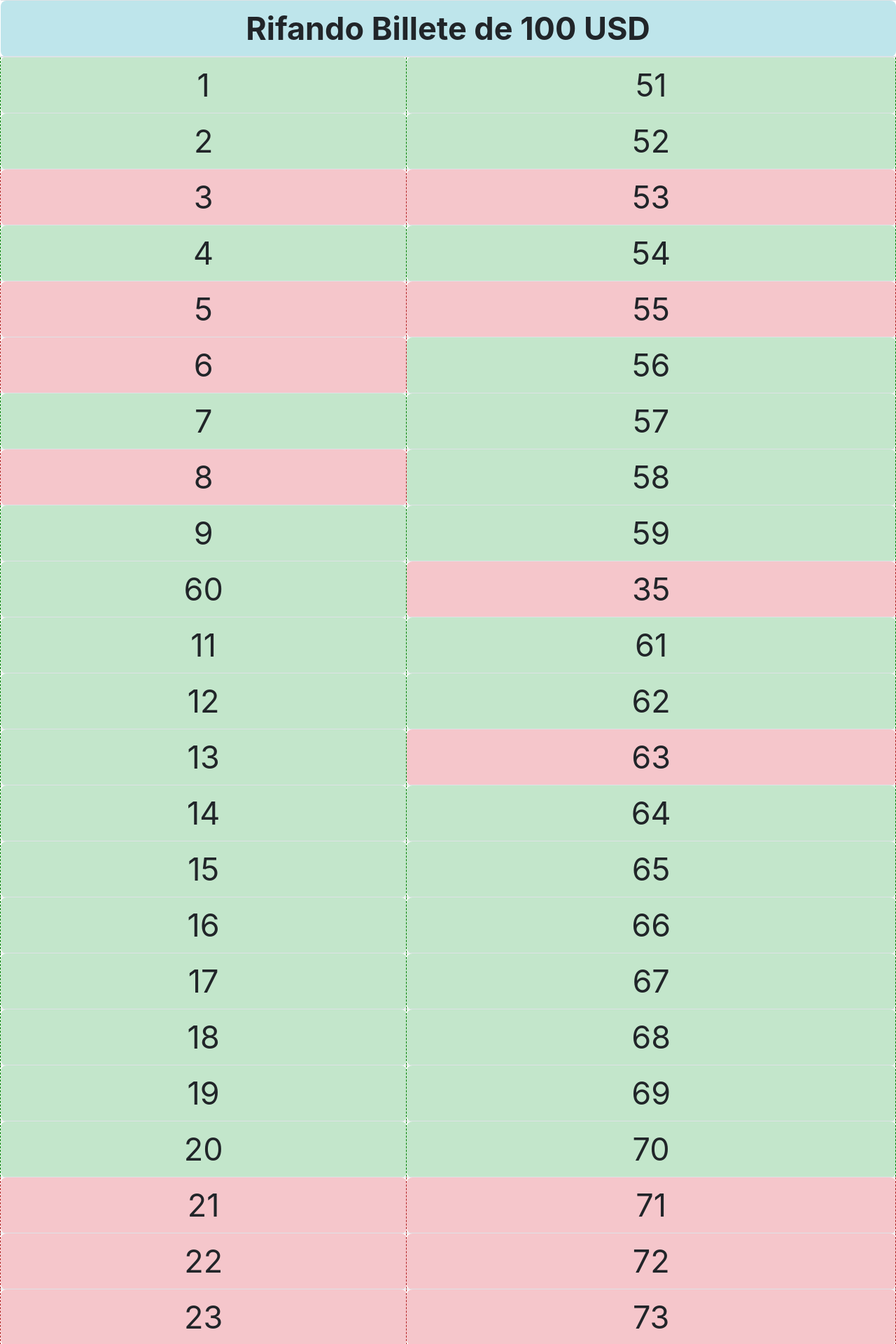
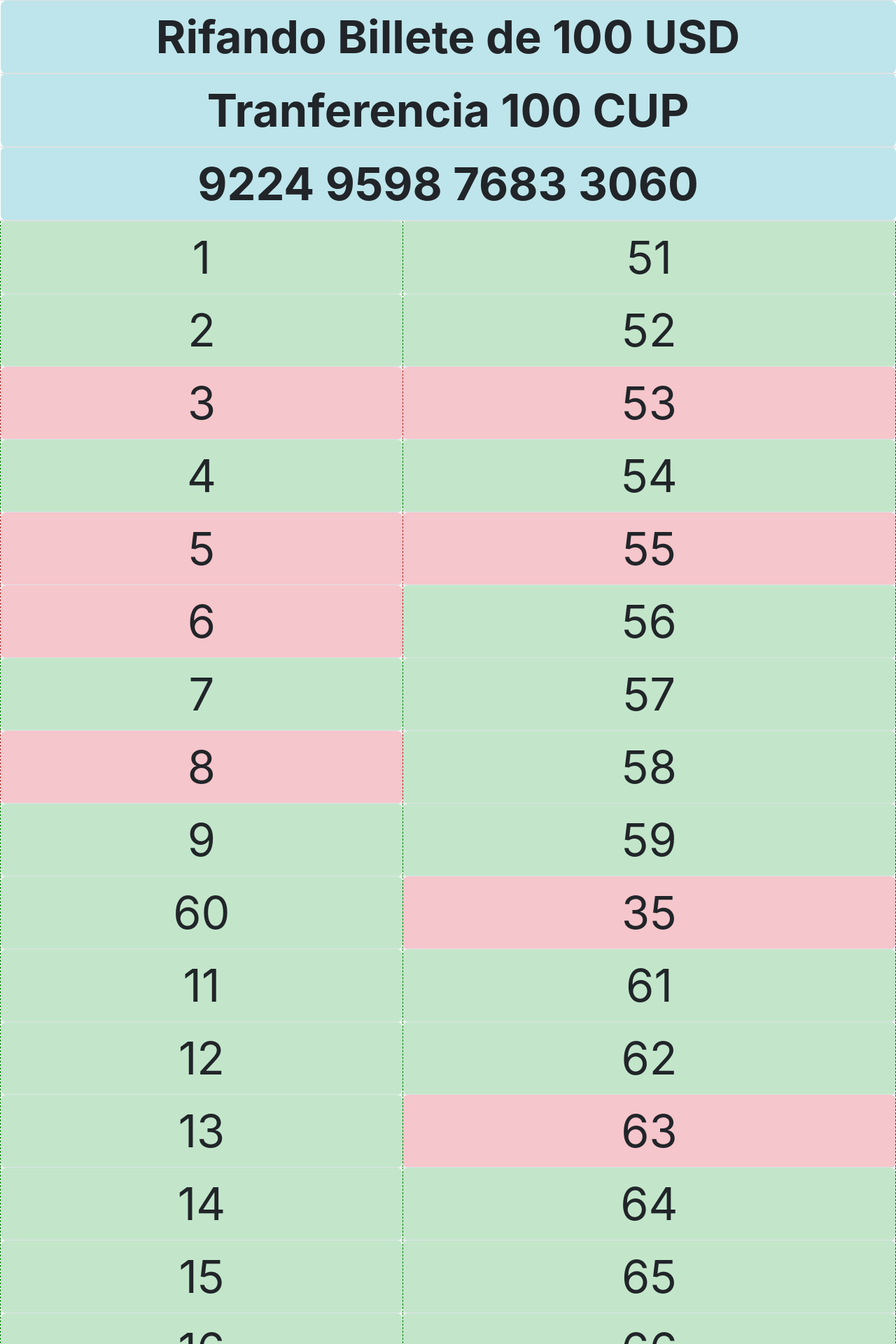
Before and after one commit to adg08101/rifando-en-cuba, a PHP site: page / in a window 1280 px wide. Shown: the top 1920 px of the page at 70% size. Run offline with PHP 8.4, Linux system fonts and the light colour scheme.

Commit message:
Initial commit

```diff
--- a/css/styles.css
+++ b/css/styles.css
@@ -6,7 +6,7 @@ table tr td {
 }
 .table {
   text-align: center;
-  font-size: 45px;
+  font-size: 65px;
 }
 .table-success {
   border: 1.5px dashed green;
--- a/index.html
+++ b/index.html
@@ -145,8 +145,18 @@
     <table class="table">
       <thead>
         <tr>
-          <th class="table-info" scope="col" colspan="4">
+          <th class="table-info" scope="col" colspan="2">
             Rifando Billete de 100 USD
+          </th>
+        </tr>
+        <tr>
+          <th class="table-info" scope="col" colspan="2">
+            Tranferencia 100 CUP
+          </th>
+        </tr>
+        <tr>
+          <th class="table-info" scope="col" colspan="2">
+            9224 9598 7683 3060
           </th>
         </tr>
       </thead>
```
